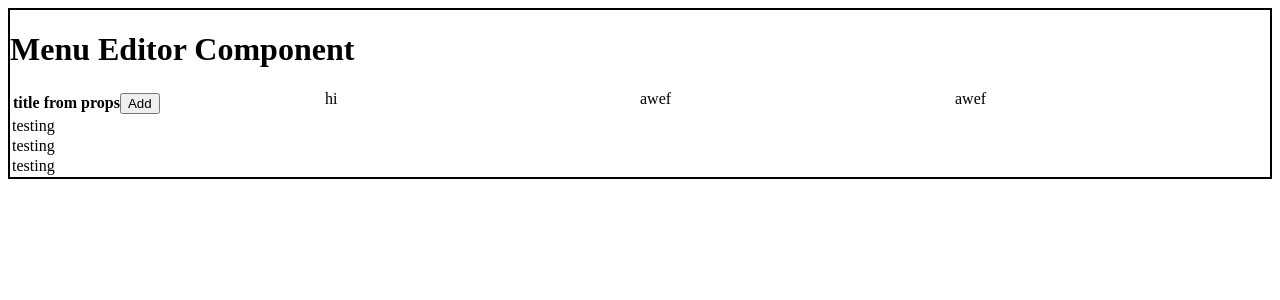
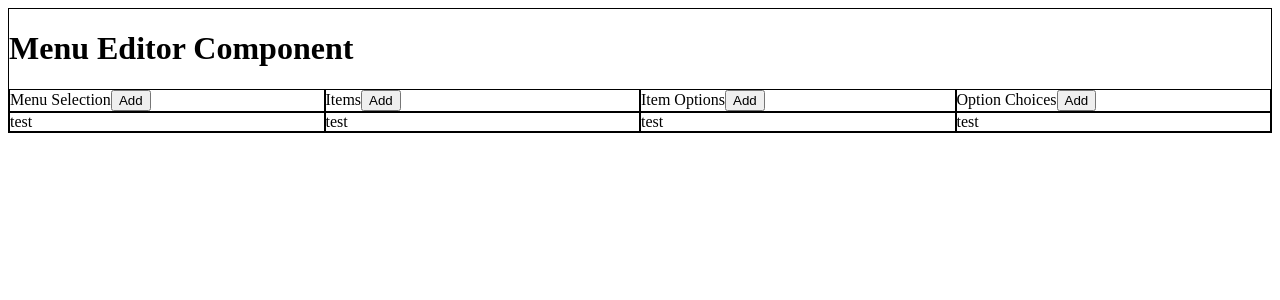
Before and after one commit to blargeth/menuEditorFE, a React app: page / in a window 1280 px wide. Shown: the top 300 px of the page. Built offline with nearby package versions, Linux system fonts and the light colour scheme; no server answers.

Commit message:
modifies list components

```diff
--- a/public/style.css
+++ b/public/style.css
@@ -1,7 +1,7 @@
 
 .menuEditor {
     display: grid;
-    border: 2px solid black;
+    border: 1px solid black;
 }
 
 .tableComponent {
@@ -20,3 +20,7 @@
 .menuTitle {
     font:bold;
 }
+
+.table {
+    border: 1px solid black;
+}
--- a/src/App.jsx
+++ b/src/App.jsx
@@ -1,28 +1,43 @@
 import React, { useState, useEffect } from "react";
+import axios from "axios";
 
 import ListComponent from './listComponent';
 
 const App = () => {
 
   //hooks
+  const [data, setData] = useState({});
+
+  const getData = () => {
+    axios
+    .get(`/menuTest`)
+    .then((results) => {
+      setData(results.data);
+      return;
+    })
+    .catch((err) => console.log(err, 'you have an error'));
+};
 
   //useEffect hook to initialize data from API endpoint
+  useEffect(() => {
+    getData();
+  }, [])
 
   return (
     <div className="menuEditor">
       <h1>Menu Editor Component</h1>
       <div className="tableComponent">
         <div className="col1">
-          <ListComponent/>
+          <ListComponent title={"Menu Selection"} items={data.sections}/>
         </div>
         <div className="col2">
-          hi
+          <ListComponent title={"Items"}/>
         </div>
         <div className="col3">
-          awef
+          <ListComponent title={"Item Options"}/>
         </div>
         <div className="col4">
-          awef
+          <ListComponent title={"Option Choices"}/>
         </div>
       </div>
     </div>
--- a/src/listComponent.jsx
+++ b/src/listComponent.jsx
@@ -1,22 +1,15 @@
 import React, { useState } from "react";
 
 const ListComponent = (props) => {
+    console.log(props)
   return (
-    <table>
-      <thead>
-        <tr>
-          <th className="menuTitle">
-            title from props
-            <button>Add</button>
-          </th>
-        </tr>
-      </thead>
-      <tbody>
-        <tr>testing</tr>
-        <tr>testing</tr>
-        <tr>testing</tr>
-      </tbody>
-    </table>
+      <div>
+        <div className="menuTitle table">
+        {props.title}
+        <button>Add</button>
+        </div>
+        <div className="table"> test</div>
+    </div>
   );
 };
 
```
